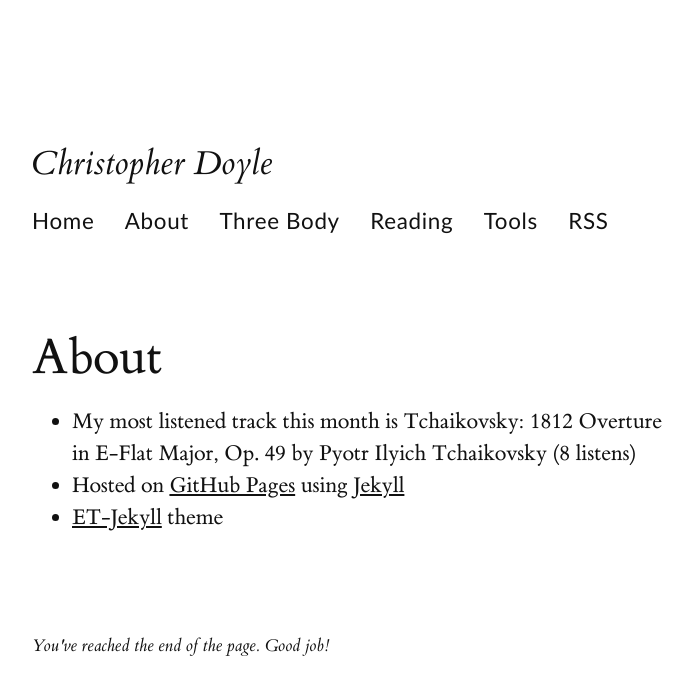
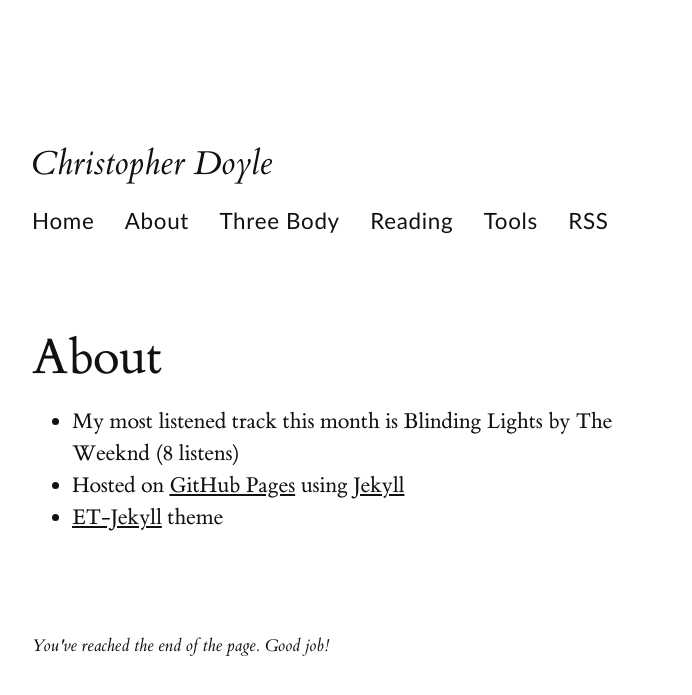
Before and after one commit to christopherdoyle/christopherdoyle.github.io, a Jekyll site: the page built from about.md, in a window 1280 px wide. Shown: the top 695 px of the page, without its empty margins (128-820 px from the left). Built offline with Jekyll 4.4.1, drawn with Linux system fonts in a browser that asks for light colours.

Commit message:
Updated config with latest top track from last.fm

```diff
--- a/_config.yml
+++ b/_config.yml
@@ -14,7 +14,7 @@ sass:
   style: compressed
 title: Christopher Doyle
 top_track:
-  artist: Pyotr Ilyich Tchaikovsky
-  name: 'Tchaikovsky: 1812 Overture in E-Flat Major, Op. 49'
+  artist: The Weeknd
+  name: Blinding Lights
   playcount: 8
 url: https://christopherdoyle.github.io/
```
